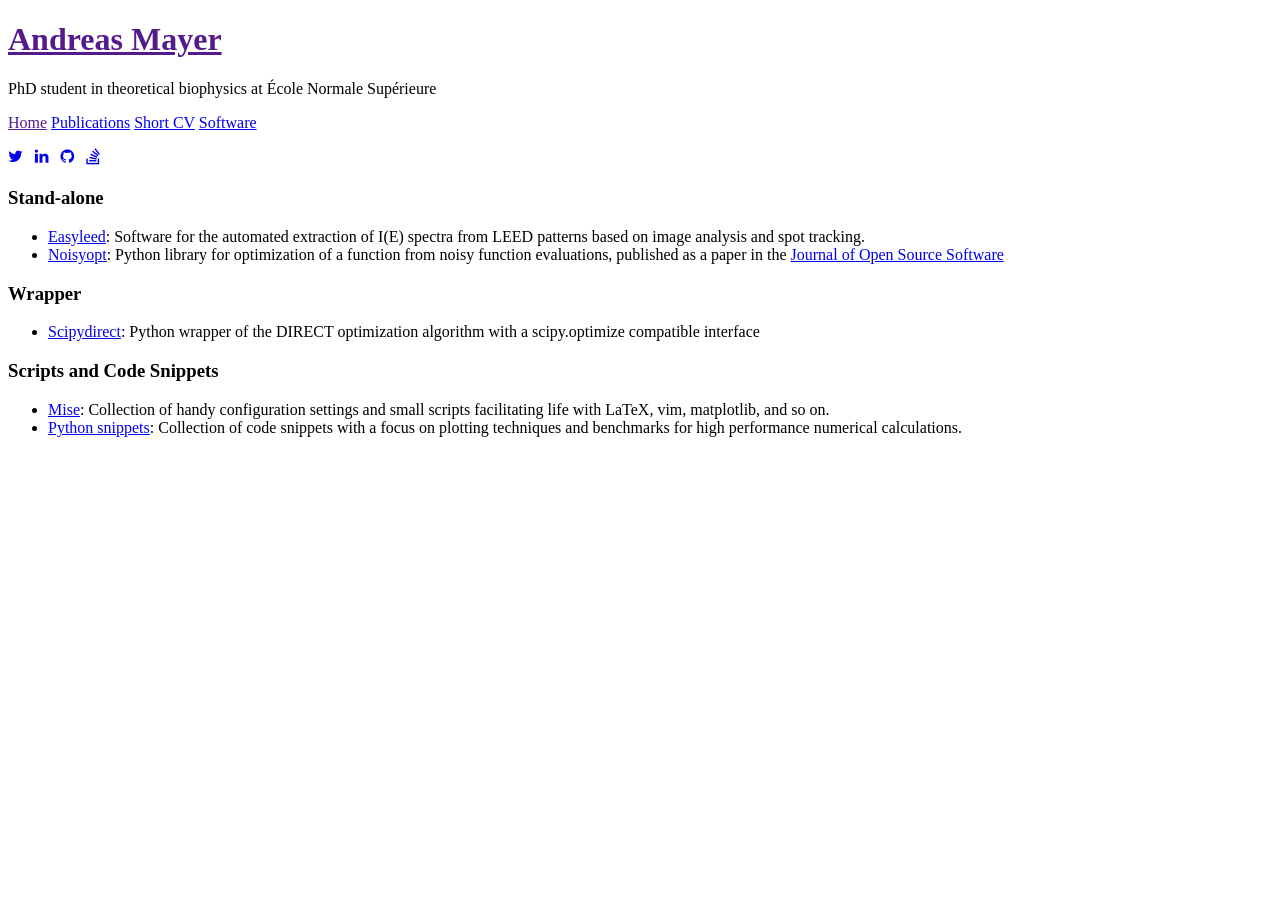
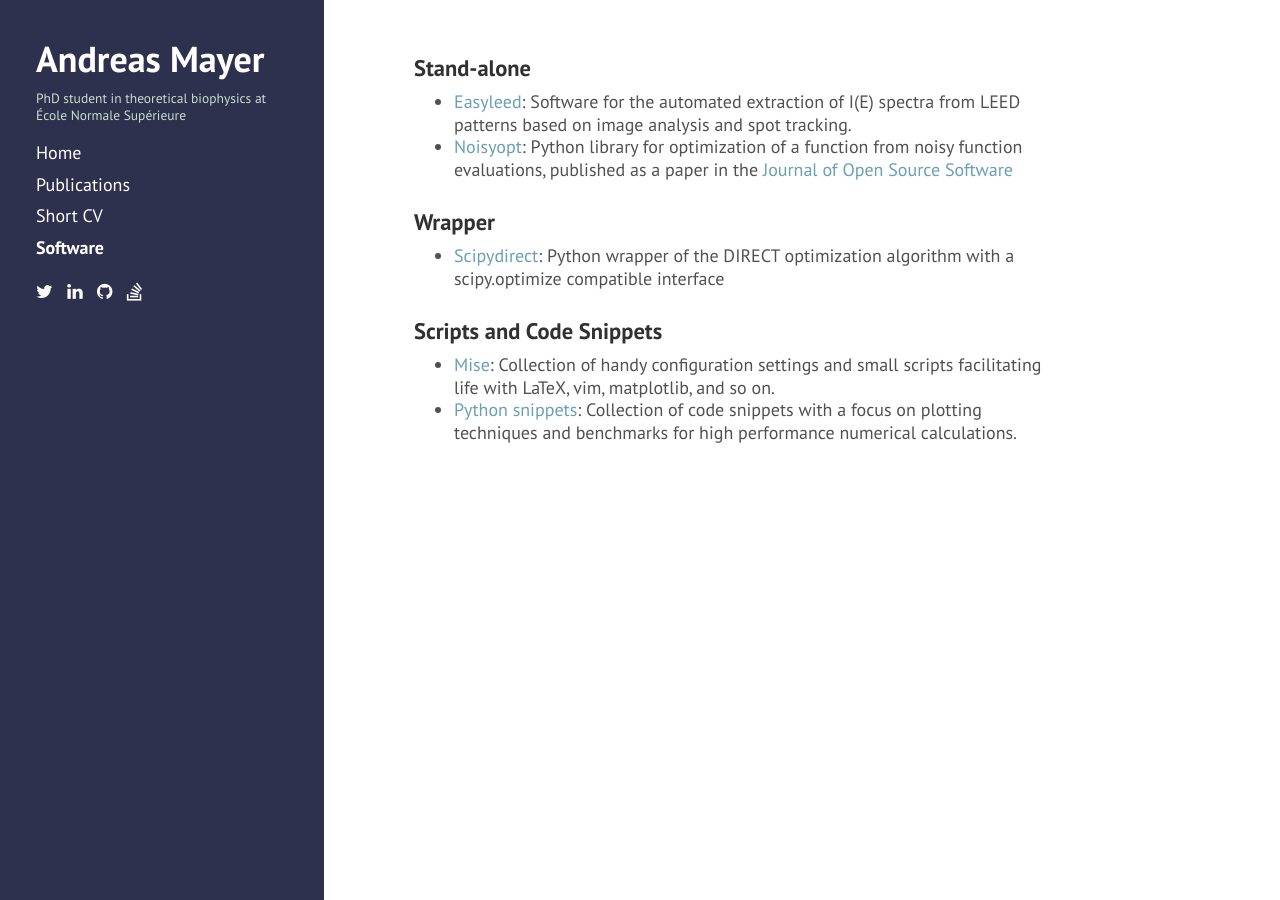
Before and after one commit to andim/andim.github.io, a Jekyll site: the page built from software.md, in a window 1280 px wide. Built offline with Jekyll 4.4.1, drawn with Linux system fonts in a browser that asks for light colours; nearby versions of some CDN libraries.

Commit message:
trying to fix css issue

```diff
--- a/_config.yml
+++ b/_config.yml
@@ -10,7 +10,6 @@ title:            Andreas Mayer
 tagline:          'theoretical biophysicist'
 description:      'PhD student in theoretical biophysics at École Normale Supérieure '
 url:              http://andim.github.io/
-baseurl:          /
 
 author:
   name:           'Andreas Mayer'
--- a/_includes/head.html
+++ b/_includes/head.html
@@ -15,10 +15,10 @@
   </title>
 
   <!-- CSS -->
-  <link rel="stylesheet" href="{{ site.baseurl }}public/css/poole.css">
-  <link rel="stylesheet" href="{{ site.baseurl }}public/css/syntax.css">
-  <link rel="stylesheet" href="{{ site.baseurl }}public/css/hyde.css">
-  <link rel="stylesheet" href="{{ site.baseurl }}public/css/andim.css">
+  <link rel="stylesheet" href="{{ site.url }}public/css/poole.css">
+  <link rel="stylesheet" href="{{ site.url }}public/css/syntax.css">
+  <link rel="stylesheet" href="{{ site.url }}public/css/hyde.css">
+  <link rel="stylesheet" href="{{ site.url }}public/css/andim.css">
   <link rel="stylesheet" href="http://fonts.googleapis.com/css?family=PT+Sans:400,400italic,700|Abril+Fatface">
   <!-- Make symbols from font-awesome available -->
   <link rel="stylesheet" href="https://maxcdn.bootstrapcdn.com/font-awesome/4.4.0/css/font-awesome.min.css">
```
